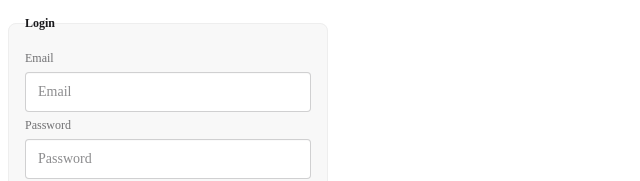
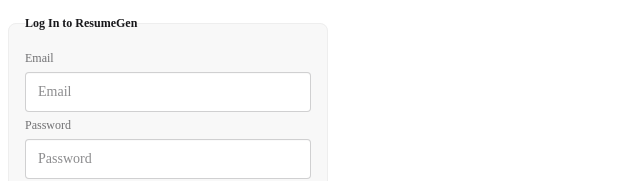
Before and after one commit to stelleron/resume-builder, a SvelteKit app in the folder frontend/: page /login in a window 1280 px wide. Shown: the top 181 px of the page, without its empty margins (0-640 px from the left). Built offline with nearby package versions, Linux system fonts and the light colour scheme.

Commit message:
Changed log in page

```diff
--- a/frontend/src/routes/login/+page.svelte
+++ b/frontend/src/routes/login/+page.svelte
@@ -2,8 +2,12 @@
   @import '../../app.css';
 </style>
 
+<script lang="ts">
+  import { goto } from "$app/navigation";
+</script>
+
 <fieldset class="fieldset bg-base-200 border-base-300 rounded-box w-xs border p-4">
-  <legend class="fieldset-legend">Login</legend>
+  <legend class="fieldset-legend">Log In to ResumeGen</legend>
 
   <label class="label">Email</label>
   <input type="email" class="input" placeholder="Email" />
@@ -11,5 +15,5 @@
   <label class="label">Password</label>
   <input type="password" class="input" placeholder="Password" />
 
-  <button class="btn btn-neutral mt-4">Login</button>
+  <button class="btn btn-neutral mt-4" on:click={() => goto('/')}>Login</button>
 </fieldset>
--- a/frontend/src/routes/signup/+page.svelte
+++ b/frontend/src/routes/signup/+page.svelte
@@ -3,7 +3,7 @@
 </style>
 
 <fieldset class="fieldset bg-base-200 border-base-300 rounded-box w-xs border p-4">
-  <legend class="fieldset-legend">Login</legend>
+  <legend class="fieldset-legend">Sign Up to ResumeGen</legend>
 
   <label class="label">Email</label>
   <input type="email" class="input" placeholder="Email" />
@@ -11,5 +11,5 @@
   <label class="label">Password</label>
   <input type="password" class="input" placeholder="Password" />
 
-  <button class="btn btn-neutral mt-4">Login</button>
+  <button class="btn btn-neutral mt-4">Signup</button>
 </fieldset>
```
